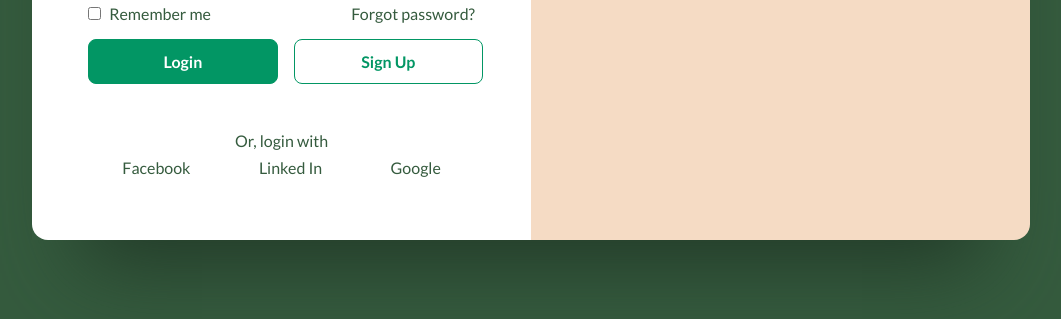
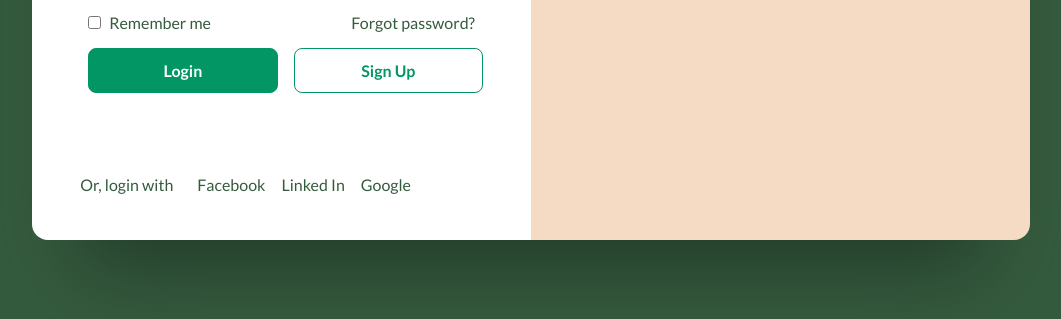
Before and after one commit to fatemeebrahimzadeh/LoginPage, a plain HTML site: page index.html in a window 1280 px wide. Shown: the part 465-784 px from the top of the page, without its empty margins (109-1170 px from the left). Drawn offline with Linux system fonts and the light colour scheme.

Commit message:
complete desktop site

```diff
--- a/style.css
+++ b/style.css
@@ -204,6 +204,7 @@ body {
     display: flex;
     justify-content: space-around;
     align-items: center;
+    gap: 1rem;
     margin: 0.5rem;
 }
 
@@ -253,3 +254,10 @@ body {
         padding: 0.75rem;
     }
 }
+
+@media (min-width:1024px){
+    .container .content .login-shortcut{
+        display: flex;
+        gap: 1rem;
+    }
+}
```
